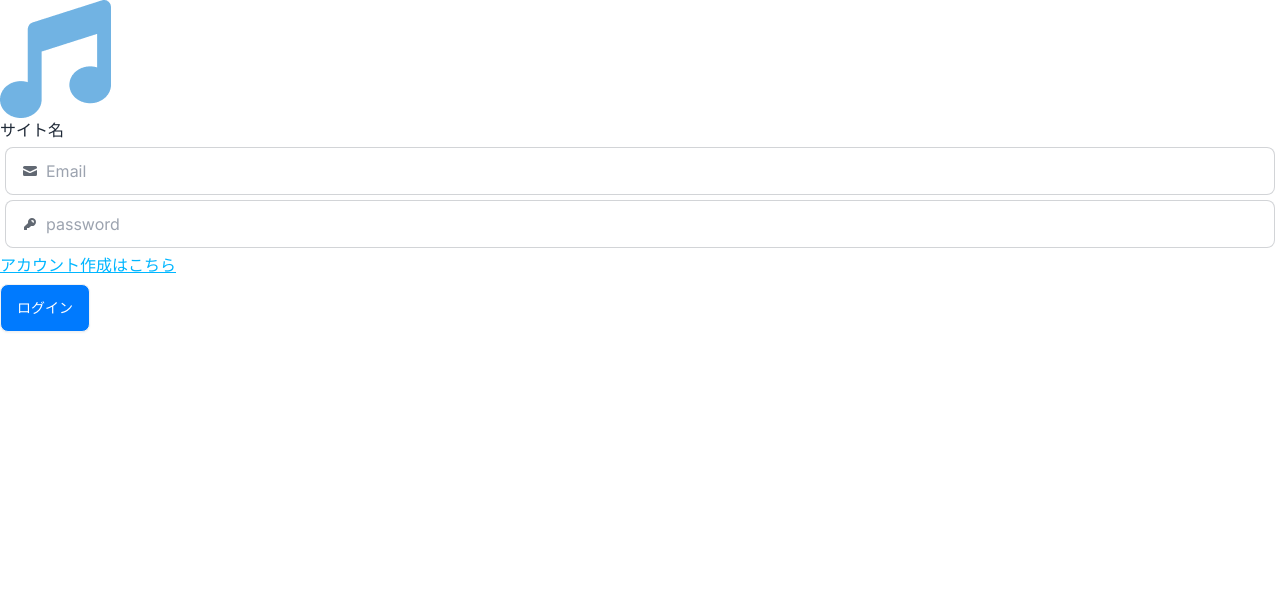
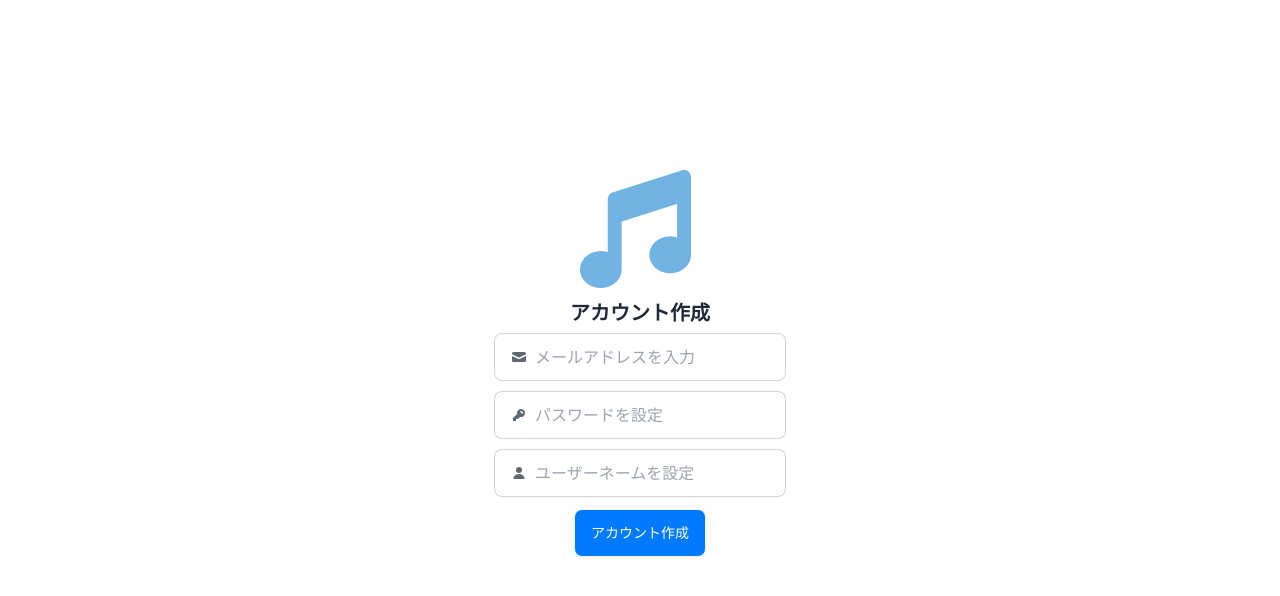
Before and after one commit to almost-third-grade-in-hackathon/MusicSNS-Frontend, a Next.js app in the folder workspace/: page /resistration in a window 1280 px wide. Shown: the top 596 px of the page. Built offline with nearby package versions, Linux system fonts and the light colour scheme.

Commit message:
アカウント作成画面を作成

```diff
--- a/workspace/src/app/components/e-mail-password.tsx
+++ b/workspace/src/app/components/e-mail-password.tsx
@@ -1,4 +1,10 @@
-const EmailPassword = () => {
+type EmailPasswordpops ={
+	EmailText:string;
+	PasswordText:string;
+}
+
+
+const EmailPassword:React.FC<EmailPasswordpops> = ({EmailText,PasswordText}) => {
 	return (
 		<>
 			<div className="e-mail" style={{ margin: "5px" }}>
@@ -13,7 +19,7 @@ const EmailPassword = () => {
 						<path d="M2.5 3A1.5 1.5 0 0 0 1 4.5v.793c.026.009.051.02.076.032L7.674 8.51c.206.1.446.1.652 0l6.598-3.185A.755.755 0 0 1 15 5.293V4.5A1.5 1.5 0 0 0 13.5 3h-11Z" />
 						<path d="M15 6.954 8.978 9.86a2.25 2.25 0 0 1-1.956 0L1 6.954V11.5A1.5 1.5 0 0 0 2.5 13h11a1.5 1.5 0 0 0 1.5-1.5V6.954Z" />
 					</svg>
-					<input type="text" className="grow" placeholder="Email" />
+					<input type="text" className="grow" placeholder={EmailText} />
 				</label>
 			</div>
 			<div className="password" style={{ margin: "5px" }}>
@@ -31,7 +37,7 @@ const EmailPassword = () => {
 							clipRule="evenodd"
 						/>
 					</svg>
-					<input type="password" className="grow" placeholder="password" />
+					<input type="password" className="grow" placeholder={PasswordText} />
 				</label>
 			</div>
 		</>
--- /dev/null
+++ b/workspace/src/app/components/username.tsx
@@ -0,0 +1,19 @@
+import React from 'react'
+
+const UserName = () => {
+  return (
+    <label className="input input-bordered flex items-center gap-2">
+  <svg
+    xmlns="http://www.w3.org/2000/svg"
+    viewBox="0 0 16 16"
+    fill="currentColor"
+    className="h-4 w-4 opacity-70">
+    <path
+      d="M8 8a3 3 0 1 0 0-6 3 3 0 0 0 0 6ZM12.735 14c.618 0 1.093-.561.872-1.139a6.002 6.002 0 0 0-11.215 0c-.22.578.254 1.139.872 1.139h9.47Z" />
+  </svg>
+  <input type="text" className="grow" placeholder="ユーザーネームを設定" />
+</label>
+  )
+}
+
+export default UserName
--- a/workspace/src/app/login/page.tsx
+++ b/workspace/src/app/login/page.tsx
@@ -46,7 +46,7 @@ export default function Home() {
 					<text>○○（サイト名）は音楽共有SNSです！</text>
 					<text>ログインしてあなたの好きな音楽を共有しましょう！</text>
 				</div>
-				<EmailPassword />
+				<EmailPassword EmailText="Email" PasswordText="Password" />
 				<a
 					className="link link-info"
 					href="/"
--- a/workspace/src/app/resistration/page.tsx
+++ b/workspace/src/app/resistration/page.tsx
@@ -1,22 +1,48 @@
 import React from "react";
 import CustomButton from "../components/custom-button";
 import EmailPassword from "../components/e-mail-password";
-import "../style.css";
+import UserName from "../components/username"
 
-const page = () => {
+export default function Home() {
 	return (
 		<main>
-			<div className="all-login">
-				<img className="music-image" src="./music-img.png" alt="音符の画像" />
-				<text className="text">サイト名</text>
-				<EmailPassword />
-				<a className="link link-info" href="/">
-					アカウント作成はこちら
-				</a>
-				<CustomButton text="ログイン" />
+			<div
+				className="all-login"
+				style={{
+					display: "flex",
+					justifyContent: "center",
+					alignItems: "center",
+					flexDirection: "column",
+					marginTop: "20vh",
+				}}
+			>
+				<img
+					className="music-image"
+					src="./music-img.png"
+					alt="音符の画像"
+					style={{
+						margin: "5px",
+						marginTop: "10px",
+						marginRight: "15px",
+						marginBottom: "10px",
+					}}
+				/>
+				<text
+					style={{
+						fontWeight: "bold",
+						fontSize: "20px",
+					}}
+				>
+					アカウント作成
+				</text>
+
+				<EmailPassword EmailText="メールアドレスを入力" PasswordText="パスワードを設定" />
+				<div
+				style={{margin:"5px"}}>
+				<UserName />
+				</div>
+				<CustomButton text="アカウント作成" />
 			</div>
 		</main>
 	);
-};
-
-export default page;
+}
```
